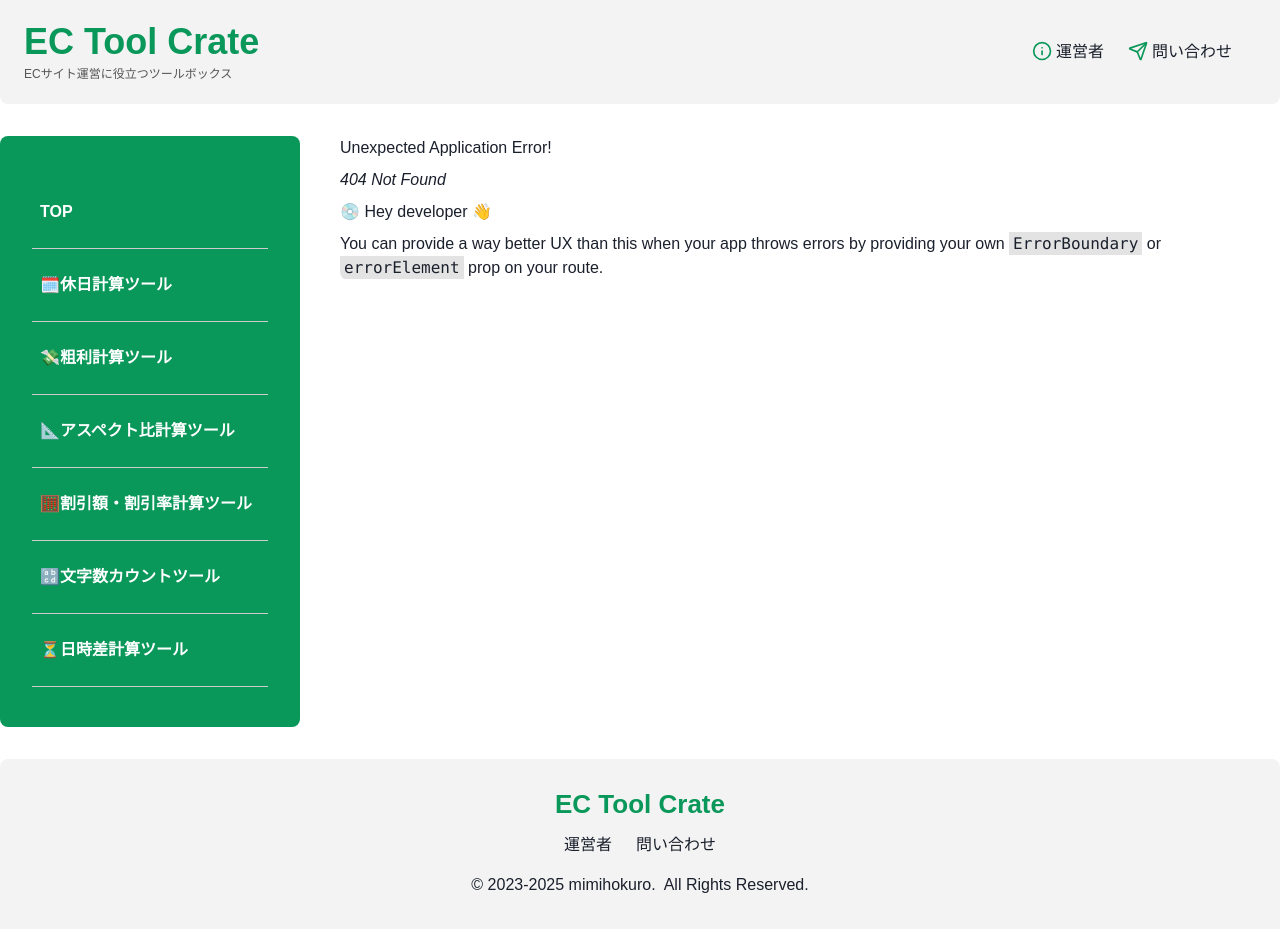
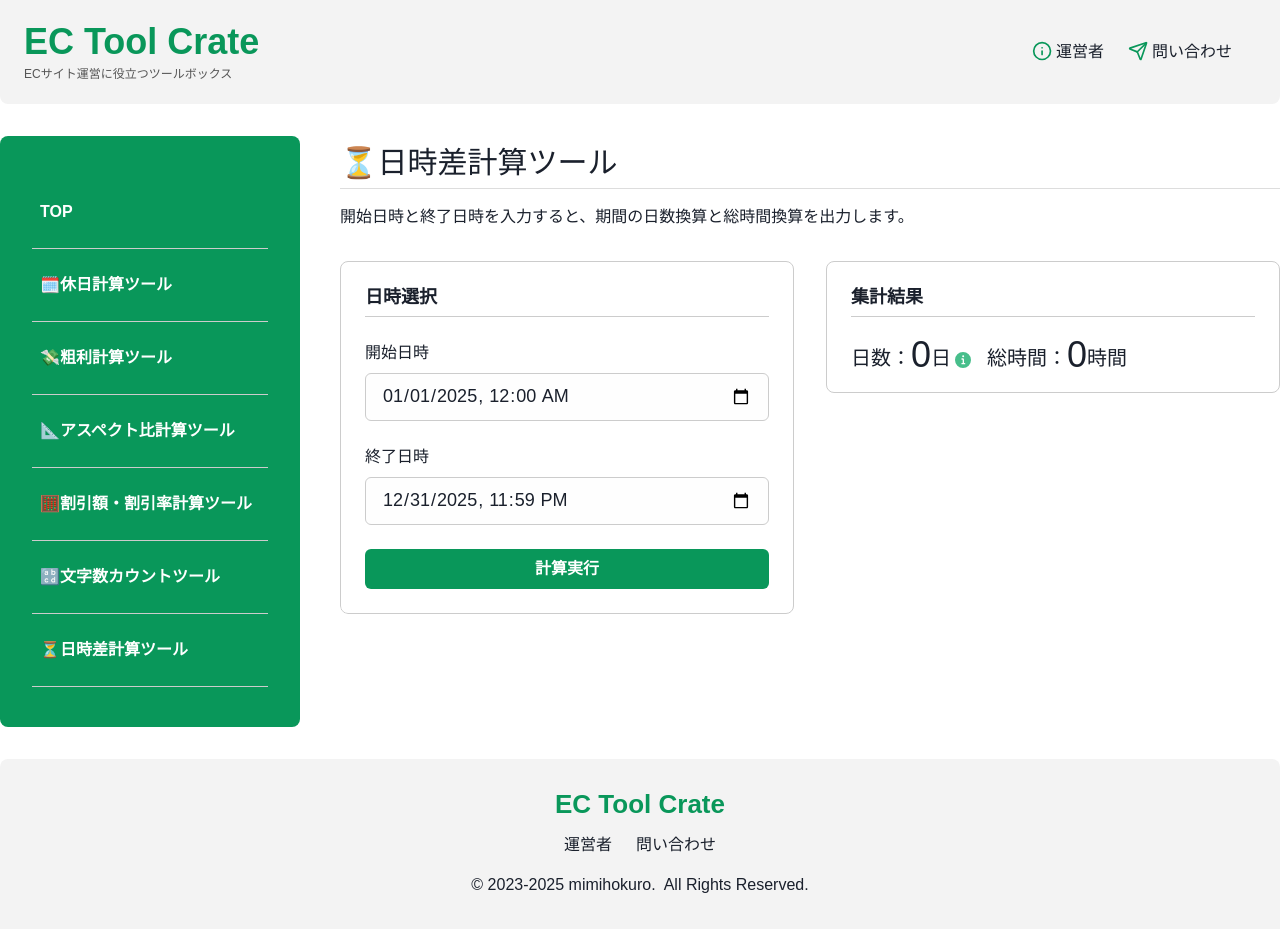
Before and after one commit to mimihokuro/app, a React (Vite) app: page /time-span-calculator in a window 1280 px wide. Before the commit this address had no page. Built offline with nearby package versions, Linux system fonts and the light colour scheme.

Commit message:
🚚 日時差計算ツールのスラッグを変更

```diff
--- a/src/layouts/Sidebar.jsx
+++ b/src/layouts/Sidebar.jsx
@@ -34,7 +34,7 @@ const AppList = [
   },
   {
     title: "⏳日時差計算ツール",
-    url: "/date-time-calculator",
+    url: "/time-span-calculator",
   },
 ];
 
--- a/src/pages/DateTimeCalculator.jsx
+++ b/src/pages/TimeSpanCalculator.jsx
@@ -1,4 +1,4 @@
-// src/DateTimeCalculator.js
+// src/TimeSpanCalculator.js
 import { useState } from "react";
 import {
   FormControl,
@@ -21,7 +21,7 @@ import CalculateButton from "../components/CalculateButton";
 import usePageMetadata from "../hooks/usePageMetadata";
 import { InfoIcon } from "@chakra-ui/icons";
 
-function DateTimeCalculator() {
+function TimeSpanCalculator() {
   usePageMetadata({
     title: "日時差計算ツール | EC Tool Crate",
     description:
@@ -35,6 +35,7 @@ function DateTimeCalculator() {
   const [endDate, setEndDate] = useState(`${today.getFullYear()}-12-31 23:59`);
   const [result, setResult] = useState({ days: 0, hours: 0 }); // 計算結果を保持 (days, hours)
   const [error, setError] = useState(""); // エラーメッセージを保持
+  const [isInfoTooltipOpen, setIsInfoTooltipOpen] = useState(false);
 
   // 日時が変更されたときのハンドラー
   const handleStartDateChange = (event) => {
@@ -184,40 +185,48 @@ function DateTimeCalculator() {
               <Text as={"span"}>日</Text>
               <Tooltip
                 label={
-                  <Box p={2} maxWidth="350px">
-                    {" "}
-                    {/* Tooltip内のパディングと最大幅 */}
+                  <Box p={2} maxWidth="350px" letterSpacing={"0.8px"}>
                     <Text fontWeight="bold" mb={2} fontSize="sm">
-                      {" "}
-                      {/* Tooltip内のタイトル */}
                       💡 日数計算についてのお知らせ
                     </Text>
-                    <Text fontSize="xs" mb={1}>
+                    <Text fontSize="sm" mb={1}>
                       このツールでは、開始の日時ちょうどから終了の日時ちょうどまでの「実際に経過した時間」を計算しています。
                     </Text>
-                    <Text fontSize="xs" mb={1}>
+                    <Text fontSize="sm" mb={1}>
                       例えば、「{`${today.getFullYear()}`}年1月1日
-                      午前0時0分」から「{`${today.getFullYear()}`}年12月31日
-                      午後11時59分」までを指定した場合、経過時間は「364日と23時間59分」となります。これは、丸々365日分の時間には、あと1分足りないためです。
+                      0時0分」から「{`${today.getFullYear()}`}年12月31日
+                      23時59分」までを指定した場合、経過時間は「364日と23時間59分」となります。これは、丸々365日分の時間には、あと1分足りないためです。
                     </Text>
-                    <Text fontSize="xs" mb={1}>
-                      そのため、ツールは<strong>完了した丸1日の数</strong>
+                    <Text fontSize="sm" mb={1}>
+                      そのため、当ツールでは
+                      <Text as={"strong"} color={"red.400"}>
+                        完了した丸1日の数
+                      </Text>
                       として「364日」と表示します。
                     </Text>
-                    <Text fontSize="xs">
+                    <Text fontSize="sm">
                       カレンダーで1月1日から12月31日までを数えて「365日間」とするのとは、計算の仕方が少し異なりますのでご注意ください。
                     </Text>
                   </Box>
                 }
                 hasArrow
-                placement="top" // Tooltip の表示位置 (top, bottom, left, rightなど)
-                bg="gray.700" // Tooltip の背景色
-                color="white" // Tooltip の文字色
+                placement="top"
+                bg="gray.700"
+                color="white"
                 borderRadius="md"
-                p={0} // Tooltip自体のパディングはBoxに任せるため0に
-                boxShadow="lg" // 見栄えを良くするための影
+                p={0}
+                boxShadow="lg"
+                isOpen={isInfoTooltipOpen}
+                // closeOnClick={false} // isOpenを制御している場合、外部クリックでの自動クローズは効かないことがある
               >
-                <InfoIcon ml={1} color="blue.500" cursor="help" boxSize={4} />
+                <InfoIcon
+                  ml={1}
+                  color="secondary"
+                  cursor="pointer"
+                  boxSize={4}
+                  onClick={() => setIsInfoTooltipOpen(!isInfoTooltipOpen)}
+                  aria-label="日数計算の詳細を表示"
+                />
               </Tooltip>
             </Flex>
             <Flex alignItems="end" fontSize={20}>
@@ -234,4 +243,4 @@ function DateTimeCalculator() {
   );
 }
 
-export default DateTimeCalculator;
+export default TimeSpanCalculator;
--- a/src/routes/index.jsx
+++ b/src/routes/index.jsx
@@ -6,7 +6,7 @@ import { Stack } from "@chakra-ui/react";
 import AspectRatioCalculator from "../pages/AspectRatioCalculator";
 import DiscountCalculator from "../pages/DiscountCalculator";
 import CharacterCounter from "../pages/CharacterCounter";
-import DateTimeCalculator from "../pages/DateTimeCalculator";
+import TimeSpanCalculator from "../pages/TimeSpanCalculator";
 
 const router = createBrowserRouter([
   {
@@ -34,8 +34,8 @@ const router = createBrowserRouter([
     element: <CharacterCounter />,
   },
   {
-    path: "/date-time-calculator",
-    element: <DateTimeCalculator />,
+    path: "/time-span-calculator",
+    element: <TimeSpanCalculator />,
   },
 ]);
 
```
Also changed, not shown: 2 other files (tests, documents, lock files or other folders).
